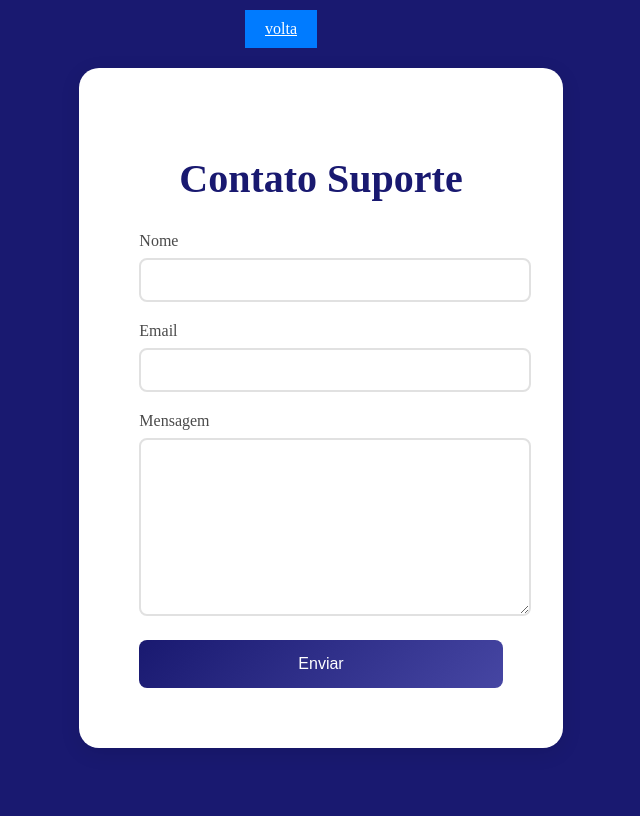
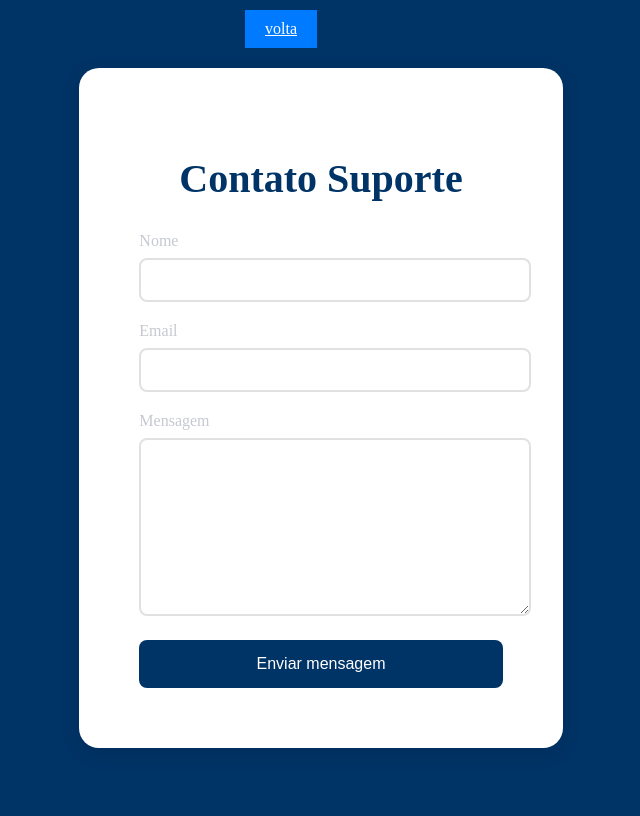
Before and after one commit to marianaakuma/projeto-integrado---temporario, a Flask app: page /suporte_create in a window 1280 px wide. Shown: the whole page, without its empty margins (359-999 px from the left). Run offline with Flask 3, Linux system fonts and the light colour scheme.

Commit message:
06/11/2025

```diff
--- a/static/css/suporte_create.css
+++ b/static/css/suporte_create.css
@@ -3,7 +3,7 @@ body {
     display: flex;
     align-items: center;
     justify-content: center;
-    background: #191970;
+    background: #003366;
   }
 
   .support-container {
@@ -20,7 +20,7 @@ body {
   }
 
   h1 {
-    color: #191970;
+    color: #003366;
     margin-bottom: 30px;
     font-size: 2.5em;
     text-align: center;
@@ -33,7 +33,7 @@ body {
   label {
     display: block;
     margin-bottom: 8px;
-    color: #4a4a4a;
+    color:#C5C9D0;
   }
 
   input, textarea {
@@ -54,8 +54,8 @@ body {
   }
 
   button {
-    background: linear-gradient(135deg, #191970 0%, #4646a3 100%);
-    color: white;
+    background:#003366;
+    color: #FFFFFF;
     padding: 15px 30px;
     border: none;
     border-radius: 8px;
--- a/templates/suporte_create.html
+++ b/templates/suporte_create.html
@@ -29,7 +29,7 @@
           <textarea id="message" required></textarea>
         </div>
 
-        <button type="submit">Enviar</button>
+        <button type="submit">Enviar mensagem</button>
       </form>
     </div>
   </div>
```
